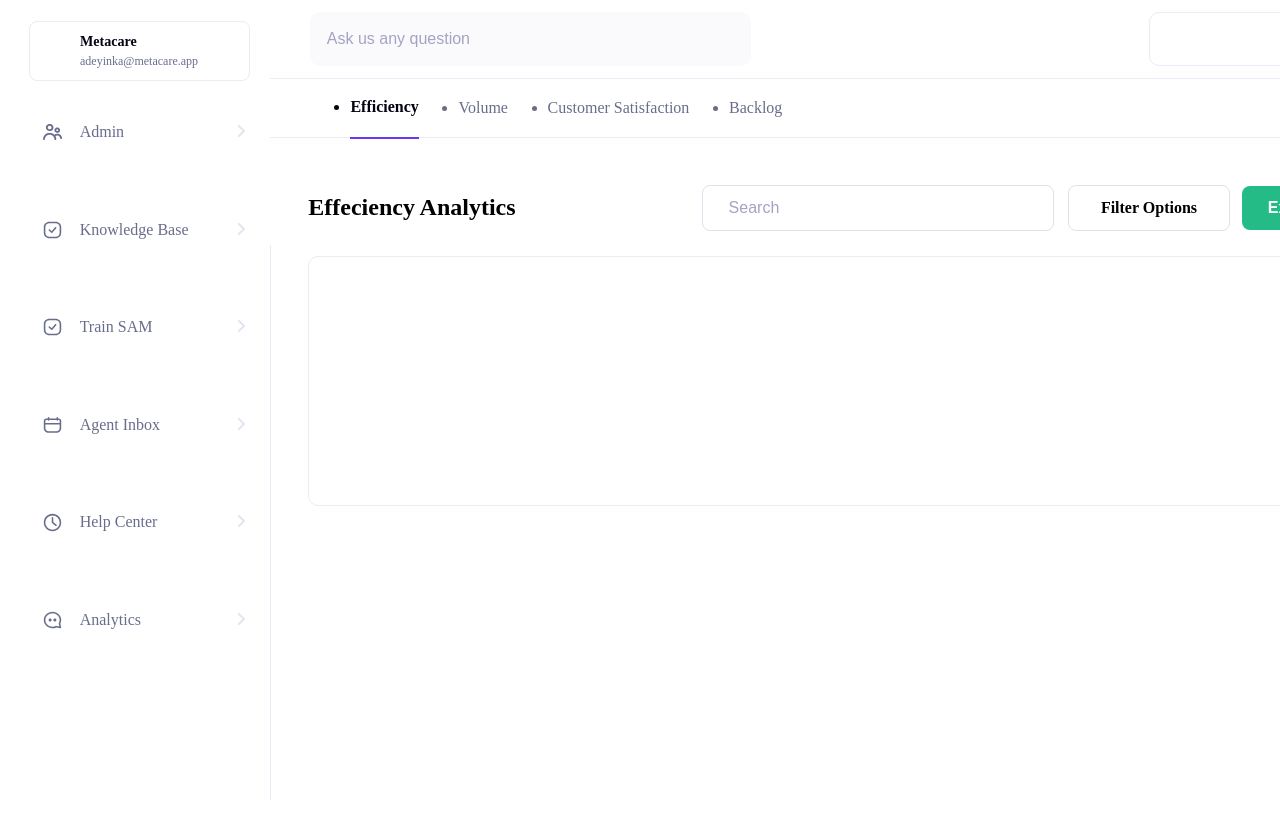
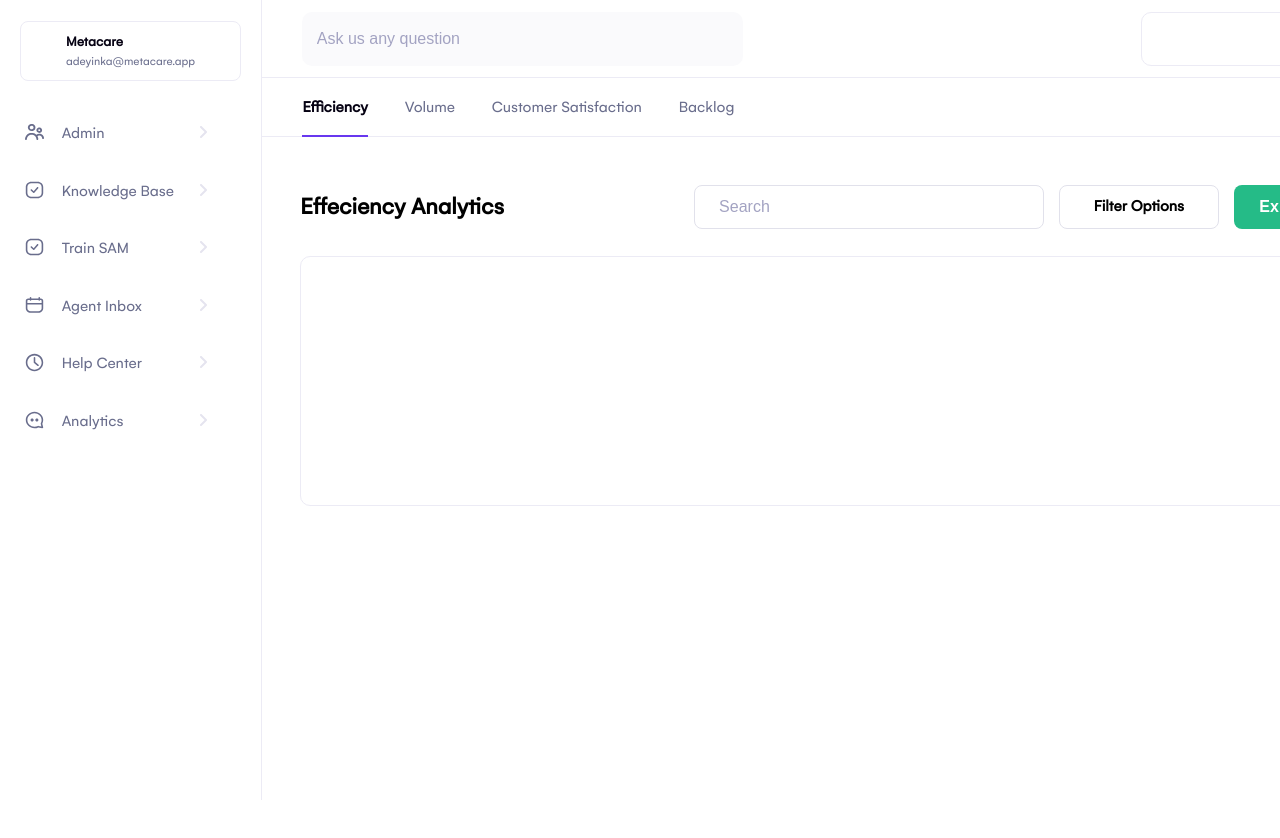
Before and after one commit to Tk-brainCodes/Dashboard, a React (Vite) app: page / in a window 1280 px wide. Shown: the top 838 px of the page. Built offline with nearby package versions, Linux system fonts and the light colour scheme.

Commit message:
added animation for invalid test input

```diff
--- a/src/App.css
+++ b/src/App.css
@@ -0,0 +1,35 @@
+* {
+  margin: 0;
+  padding: 0;
+  box-sizing: border-box;
+}
+ul {
+  padding: 0;
+  margin: 0;
+}
+li {
+  list-style: none;
+}
+
+input:invalid {
+  animation: shake 300ms;
+}
+
+@keyframes shake {
+  25% {
+    transform: translateX(4px);
+  }
+  50% {
+    transform: translate(-4px);
+  }
+  75% {
+    transform: translateX(4px);
+  }
+}
+
+body {
+  background-color: #fff;
+  font-family: "Gelion";
+  font-style: normal;
+  overflow-x: hidden;
+}
```
